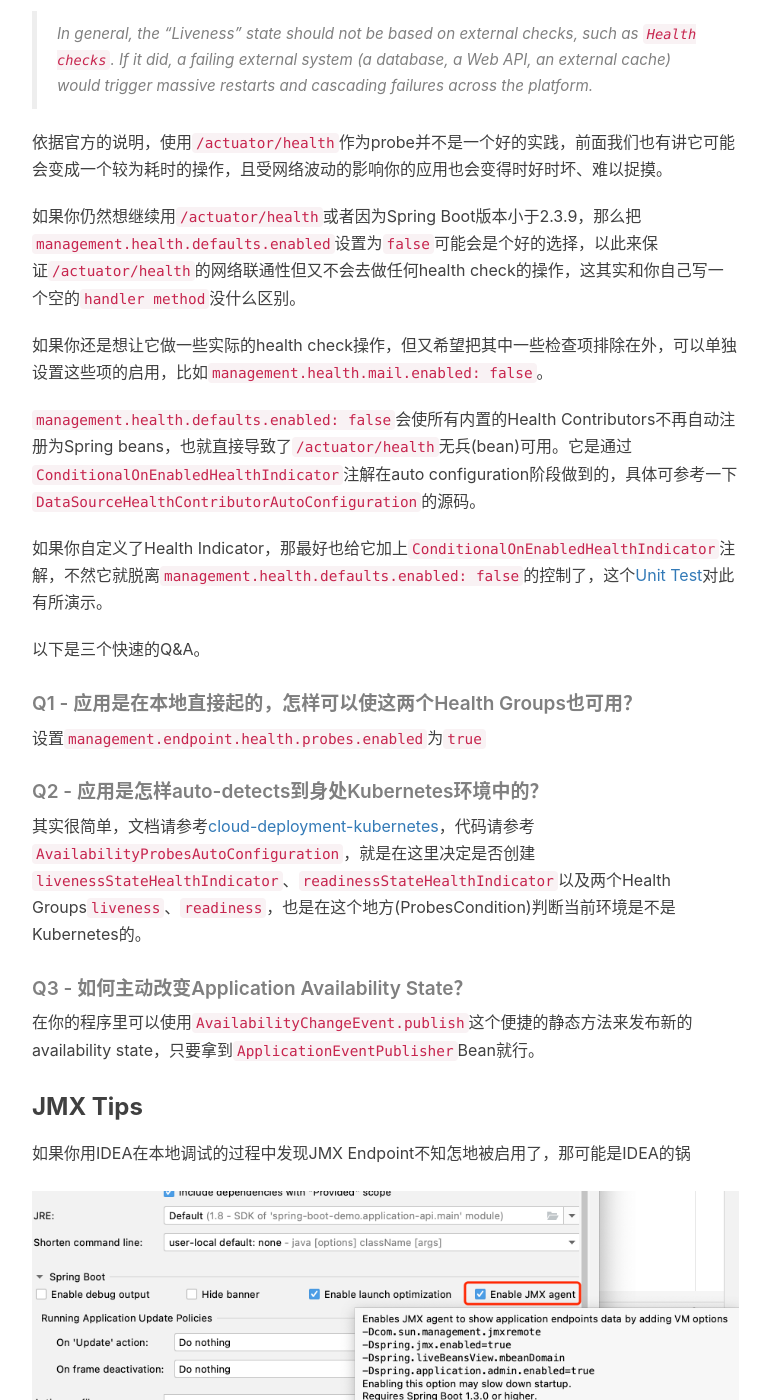
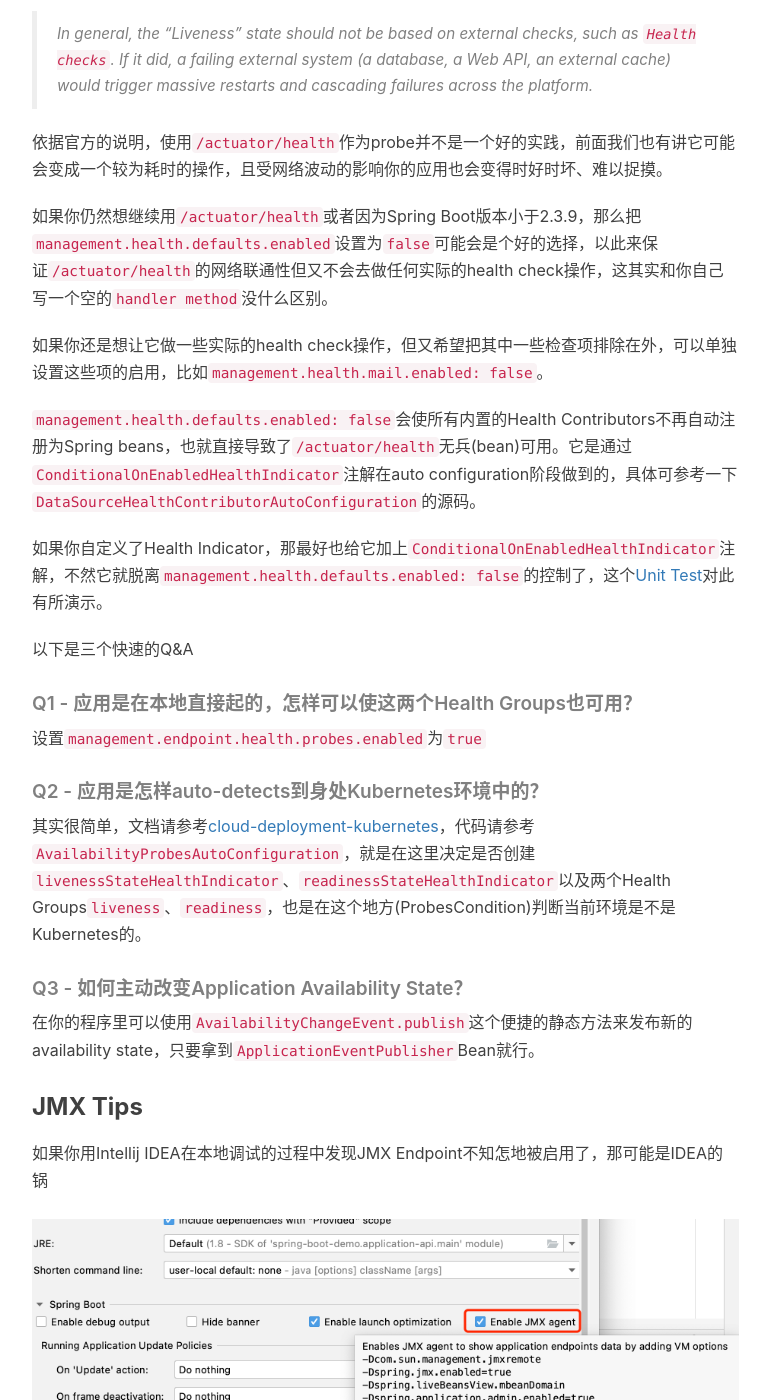
Before and after one commit to yuandghn/yuandghn.github.io, a Jekyll site: the page built from _posts/2021-09-28-deep-into-spring-boot-actuator-health-ndpoint.markdown, in a window 1280 px wide and 1400 px high, scrolled down 9911 px. Shown: the whole window, without its empty margins (233-1003 px from the left). Built offline with Jekyll 4.4.1, drawn with Linux system fonts in a browser that asks for light colours; nearby versions of some CDN libraries; comment, search, counter and statistics services are not loaded.

Commit message:
Update post

```diff
--- a/_posts/2021-09-28-deep-into-spring-boot-actuator-health-ndpoint.markdown
+++ b/_posts/2021-09-28-deep-into-spring-boot-actuator-health-ndpoint.markdown
@@ -375,7 +375,7 @@
 
 依据官方的说明，使用`/actuator/health`作为probe并不是一个好的实践，前面我们也有讲它可能会变成一个较为耗时的操作，且受网络波动的影响你的应用也会变得时好时坏、难以捉摸。
 
-如果你仍然想继续用`/actuator/health`或者因为Spring Boot版本小于2.3.9，那么把`management.health.defaults.enabled`设置为`false`可能会是个好的选择，以此来保证`/actuator/health`的网络联通性但又不会去做任何health check的操作，这其实和你自己写一个空的`handler method`没什么区别。
+如果你仍然想继续用`/actuator/health`或者因为Spring Boot版本小于2.3.9，那么把`management.health.defaults.enabled`设置为`false`可能会是个好的选择，以此来保证`/actuator/health`的网络联通性但又不会去做任何实际的health check操作，这其实和你自己写一个空的`handler method`没什么区别。
 
 如果你还是想让它做一些实际的health check操作，但又希望把其中一些检查项排除在外，可以单独设置这些项的启用，比如`management.health.mail.enabled: false`。
 
@@ -383,7 +383,7 @@
 
 如果你自定义了Health Indicator，那最好也给它加上`ConditionalOnEnabledHealthIndicator`注解，不然它就脱离`management.health.defaults.enabled: false`的控制了，这个[Unit Test](https://github.com/spring-projects/spring-boot/blob/2.3.x/spring-boot-project/spring-boot-actuator-autoconfigure/src/test/java/org/springframework/boot/actuate/autoconfigure/health/HealthContributorAutoConfigurationTests.java)对此有所演示。
 
-以下是三个快速的Q&A。
+以下是三个快速的Q&A
 
 ##### Q1 - 应用是在本地直接起的，怎样可以使这两个Health Groups也可用？
 设置`management.endpoint.health.probes.enabled`为`true`
@@ -393,13 +393,11 @@
 在你的程序里可以使用`AvailabilityChangeEvent.publish`这个便捷的静态方法来发布新的availability state，只要拿到`ApplicationEventPublisher`Bean就行。
 
 ### JMX Tips
-如果你用IDEA在本地调试的过程中发现JMX Endpoint不知怎地被启用了，那可能是IDEA的锅
+如果你用Intellij IDEA在本地调试的过程中发现JMX Endpoint不知怎地被启用了，那可能是IDEA的锅
 ![intellij-idea-enable-JMX-agent](/img/in-post/spring-boos-actuator/intellij-idea-enable-JMX-agent.png)
 
 ### 结语
 Actuator虽然看起来简单，可能就是依赖一引的事儿，不过如果能多了解一点儿其内部的工作原理，对日常工作应该也是有帮助的。
-
-期待能抛砖引玉。
 
 ### 参考文档
 [https://www.baeldung.com/spring-boot-health-indicators](https://www.baeldung.com/spring-boot-health-indicators)
```
